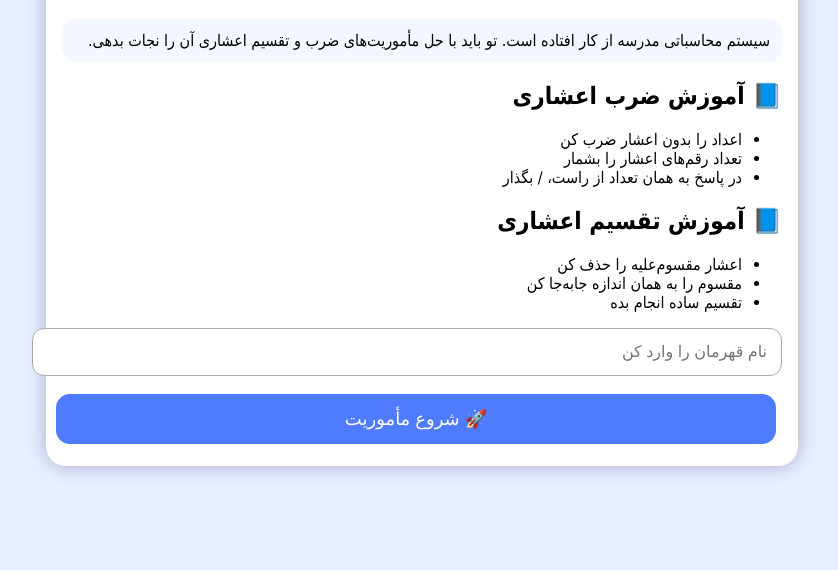
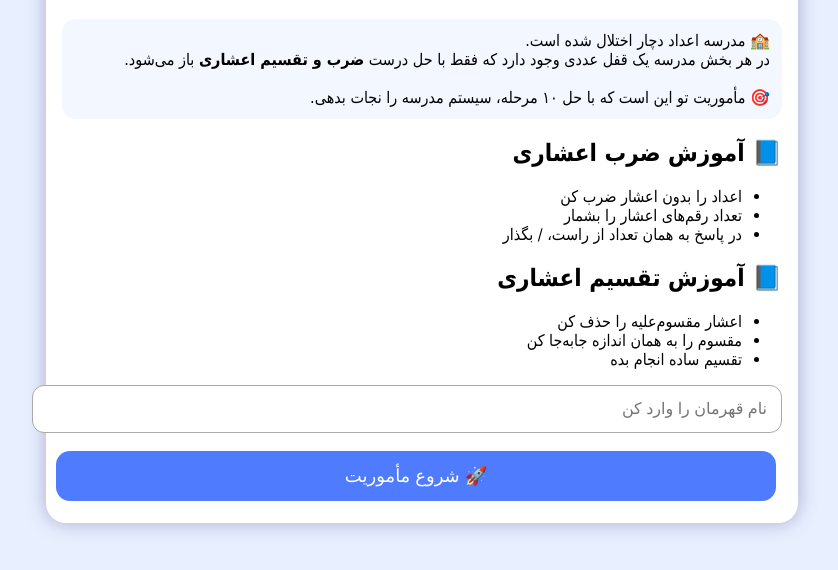
Before and after one commit to marziehkarimiasl-hue/decimal-mission-game, a plain HTML site: page index.html in a window 1280 px wide. Shown: the part 78-648 px from the top of the page, without its empty margins (218-1056 px from the left). Drawn offline with Linux system fonts and the light colour scheme.

Commit message:
Update index.html

```diff
--- a/index.html
+++ b/index.html
@@ -8,7 +8,14 @@
 <body>
 <div class="card">
 <h1>🎒 ماموریت نجات مدرسه اعداد</h1>
-<p class="story-text">سیستم محاسباتی مدرسه از کار افتاده است. تو باید با حل مأموریت‌های ضرب و تقسیم اعشاری آن را نجات بدهی.</p>
+<p class="story-text">
+🏫 مدرسه اعداد دچار اختلال شده است.<br>
+در هر بخش مدرسه یک قفل عددی وجود دارد که فقط با حل درست
+<strong>ضرب و تقسیم اعشاری</strong> باز می‌شود.<br><br>
+🎯 مأموریت تو این است که با حل ۱۰ مرحله،
+سیستم مدرسه را نجات بدهی.
+</p>
+
 
 
 <h2>📘 آموزش ضرب اعشاری</h2>
```
